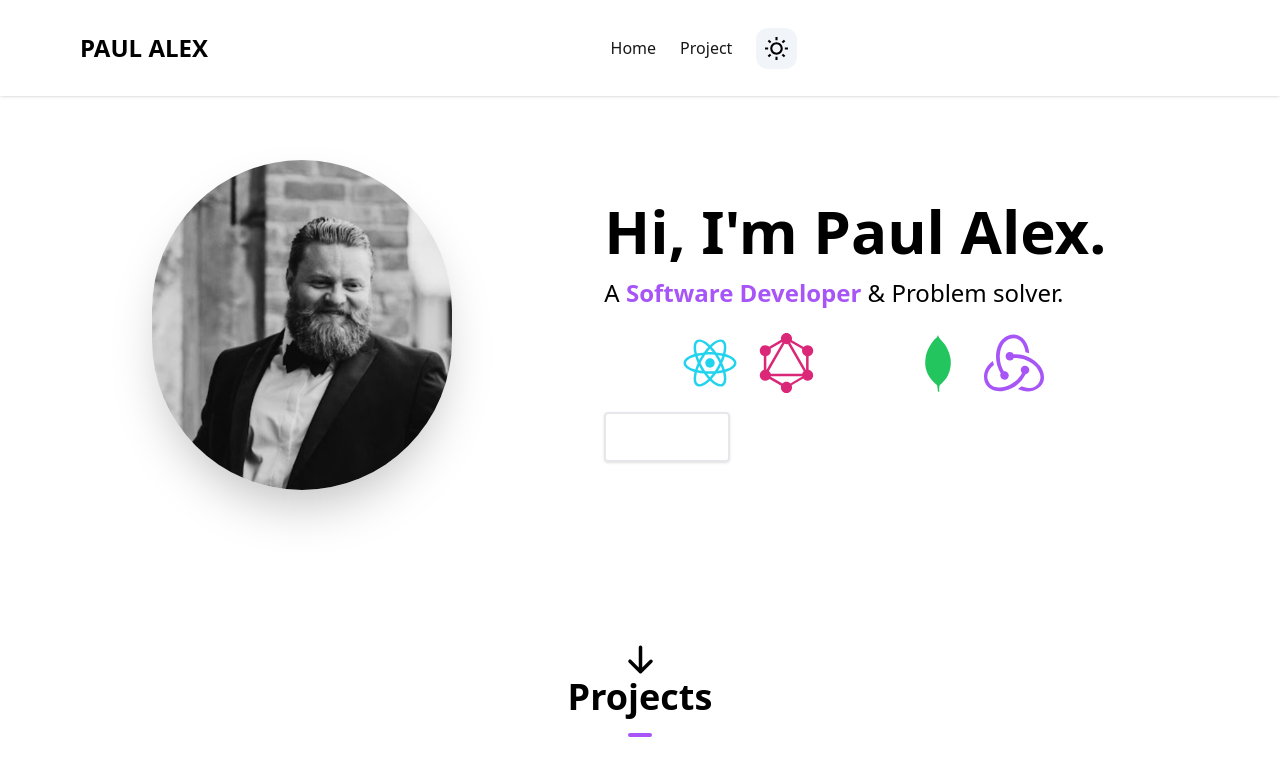
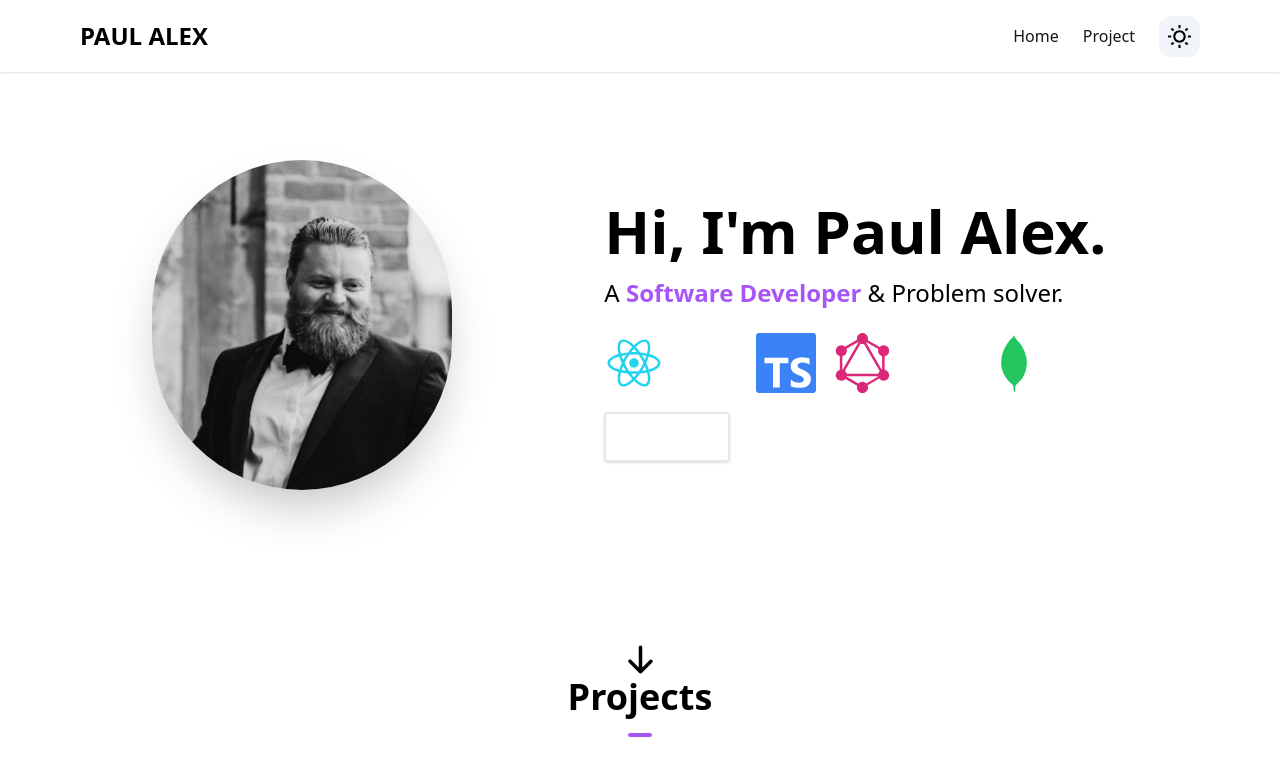
Before and after one commit to paulalextech/nextjs-portfolio, a Next.js app: page / in a window 1280 px wide. Shown: the top 783 px of the page. Built offline with nearby package versions, Linux system fonts and the light colour scheme.

Commit message:
place navbar links in right side of page

```diff
--- a/components/HeroSection.tsx
+++ b/components/HeroSection.tsx
@@ -8,6 +8,7 @@ import { RiReactjsFill } from 'react-icons/ri';
 import { GrGraphQl } from 'react-icons/gr';
 import { SiNextdotjs, SiRedux } from 'react-icons/si';
 import { DiMongodb } from 'react-icons/di';
+import { SiTypescript } from 'react-icons/si';
 
 const HeroSection = () => {
 	return (
@@ -39,12 +40,12 @@ const HeroSection = () => {
 					</p> */}
 					{/* add tech icons here */}
 					<div className="flex flex-row gap-4 py-4 mb-4">
+						<RiReactjsFill className="text-cyan-400" size={60} />
 						<FaNode className="text-white" size={60} />
-						<RiReactjsFill className="text-cyan-400" size={60} />
+						<SiTypescript className="text-blue-500" size={60} />
 						<GrGraphQl className="text-pink-600" size={60} />
 						<SiNextdotjs className="text-white" size={60} />
 						<DiMongodb className="text-green-500" size={60} />
-						<SiRedux className="text-purple-500" size={60} />
 					</div>
 
 					<Link
--- a/components/Navbar.tsx
+++ b/components/Navbar.tsx
@@ -27,12 +27,12 @@ const Navbar = () => {
 	const [navbar, setNavbar] = useState(false);
 
 	return (
-		<header className="w-full mx-auto px-4 bg-white shadow fixed top-0 z-50 sm:px-20 dark:bg-stone-950 dark:border-b dark:border-stone-600">
+		<header className="w-full mx-auto px-4 sm:px-20 bg-white shadow fixed top-0 z-50  dark:bg-stone-950 dark:border-b dark:border-stone-600">
 			<div className="justify-between md:items-center md:flex">
 				<div>
-					<div className="flex items-center justify-between py-3">
+					<div className="flex items-center justify-between py-3 md:py-5 md:block">
 						<Link className="cursor-pointer" to="home">
-							<div className="md:py-5 md:block">
+							<div className="container flex items-center">
 								<h2 className="text-2xl font-bold">PAUL ALEX</h2>
 							</div>
 						</Link>
@@ -43,6 +43,8 @@ const Navbar = () => {
 						</div>
 					</div>
 				</div>
+
+				<div>
 					<div
 						className={`flex-1 justify-self-center pb-3 mt-8 md:block md:pb-0 md:mt-0 ${
 							navbar ? 'block' : 'hidden'
@@ -86,6 +88,7 @@ const Navbar = () => {
 						</div>
 					</div>
 				</div>
+			</div>
 		</header>
 	);
 };
--- a/tailwind.config.js
+++ b/tailwind.config.js
@@ -10,7 +10,10 @@ module.exports = {
 	],
 	theme: {
 		extend: {
-			slideUpCubiBezier: 'slideUp 1s cubic-bezier()',
+			slideUp: {
+				from: { transform: 'translateY(100%)' },
+				to: { transform: 'translateY(0)' },
+			},
 		},
 	},
 	plugins: [],
```
Lines whose indentation alone changed are shown as unchanged.
